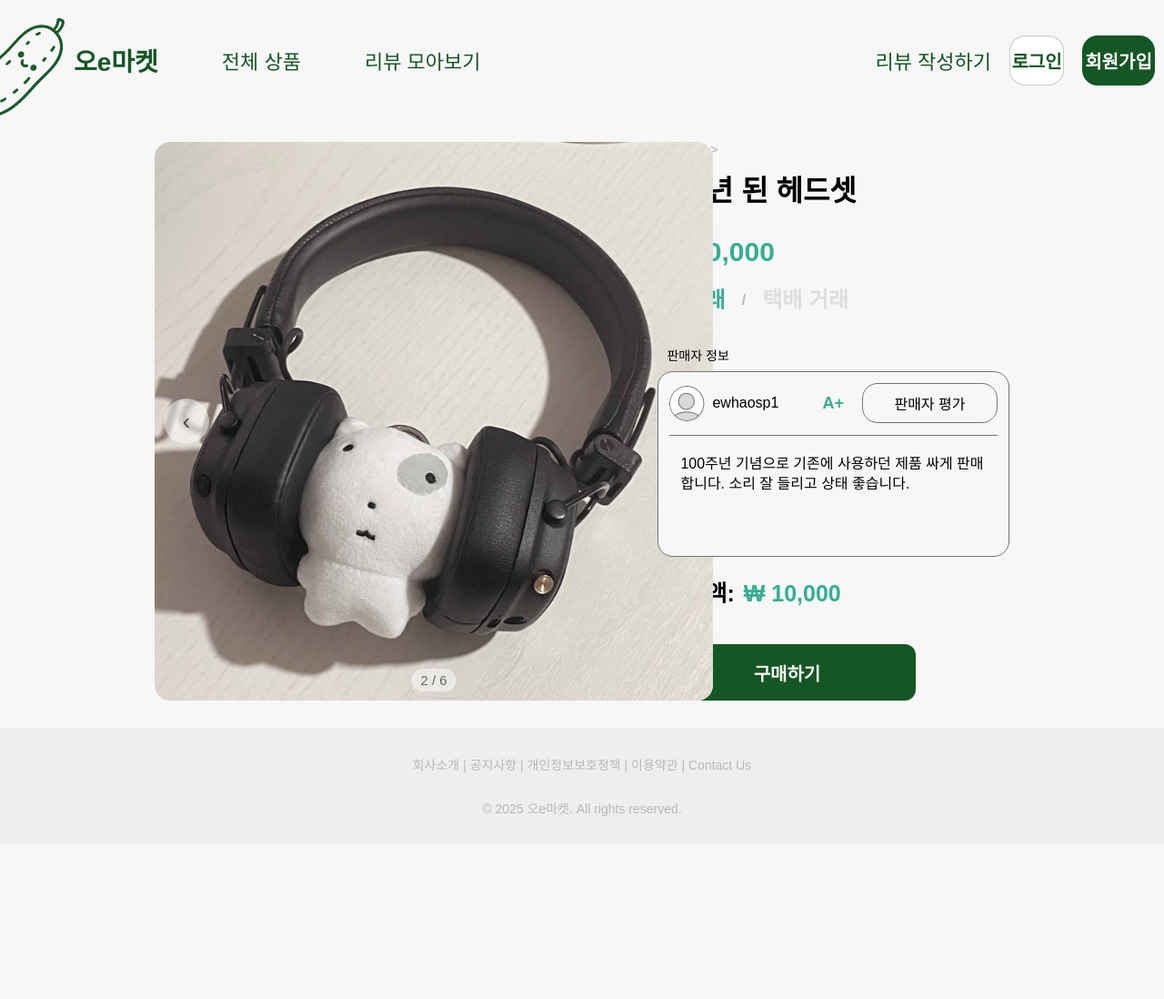
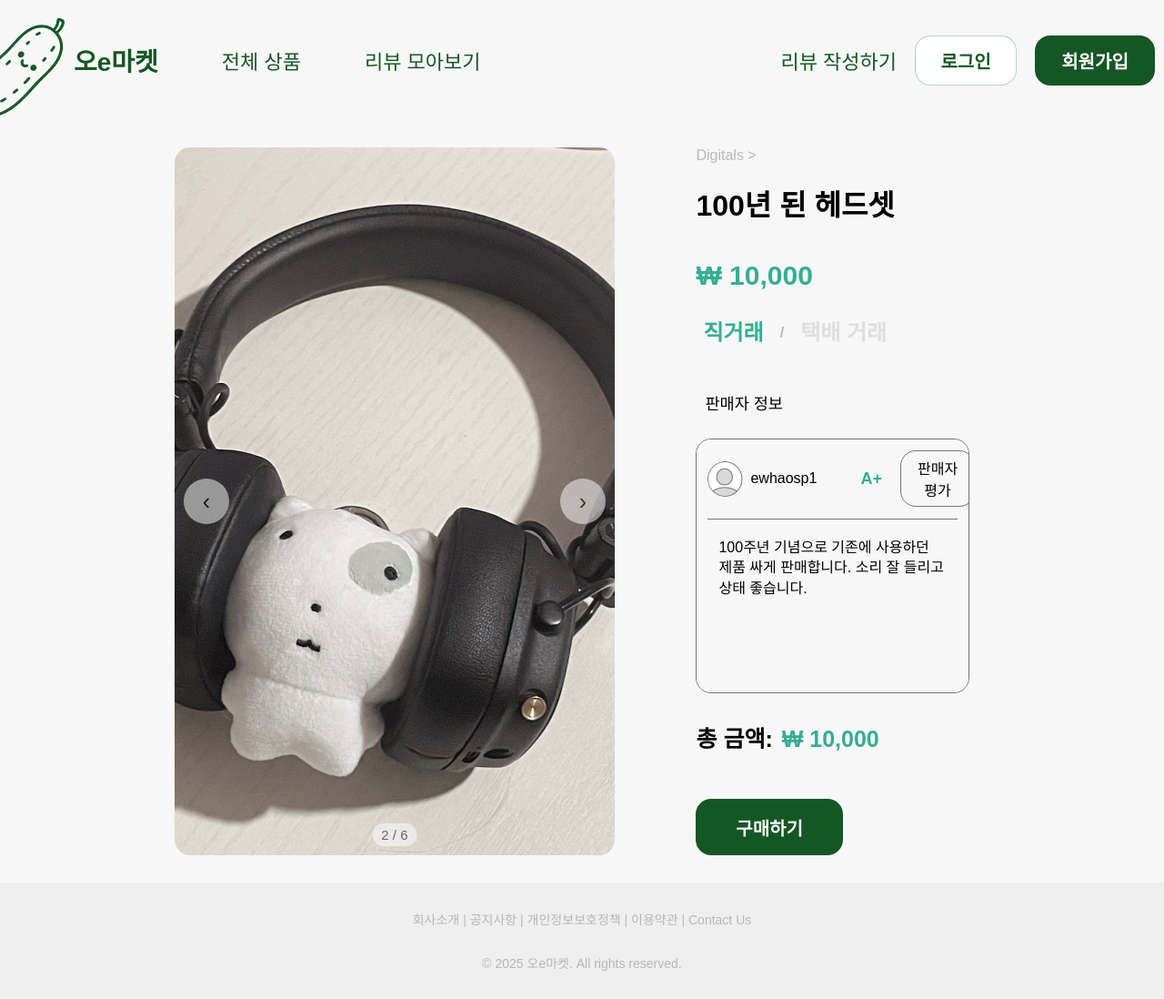
Before and after one commit to won-gg/flask_project2025, a Flask app: page /item_detail in a window 1280 px wide. Shown: the whole page at 91% size. Before the commit the page ends 897 px from the top, so only its background shows below. Run offline with Flask 3, Linux system fonts and the light colour scheme; some web fonts are replaced.

Commit message:
페이지네이션, 화면깨짐

```diff
--- a/static/item_style.css
+++ b/static/item_style.css
@@ -1,20 +1,23 @@
-*{
-  box-sizing:border-box;
-}
+.detail-page{
+  /*padding:24px 170px 30px; */
 
-.detail-page{
-  padding:24px 170px 30px;
+  max-width: 70%;
+  min-width: 700px;
+  padding: 30px 170px;
+  margin: 0 auto;
 }
 
 .detail-grid{
   display:grid;
-  grid-template-columns:minmax(480px, 620px) 1fr;
-  gap:56px;
+  grid-template-columns: 6fr 4fr;
+  column-gap: 10%;
   align-items:stretch;
 }
 
 .detail-media{
-  position:relative;
+  position: relative;
+  width: 100%;
+  height: 100%;
   background:#fff;
   border-radius:17px;
   overflow:hidden;
@@ -70,9 +73,10 @@
 .detail-info{
   display:flex;
   flex-direction:column;
-  gap:10px;
+  gap:20px;
   flex-grow: 1;
-  max-width: 450px;
+
+  max-height: 100%;
 }
 
 .detail-info .category{
@@ -128,7 +132,7 @@
 }
 
 .seller-title{
-  font-size: 12px;
+  font-size: 15px;
   color:#000;
   display: flex;
   flex-direction: column;
@@ -136,11 +140,12 @@
   gap: 0;
 }
 .seller-title h3{
-  margin-bottom: 8px;
   padding-left: 10px;
   font-weight: 550;
 }
 .seller-card{
+  position:relative;
+  width: 85%;
   border:1px solid #757575;
   border-radius:17px;
   background:#f7f7f7;
@@ -150,8 +155,6 @@
   overflow-y: auto;
   display: flex;
   flex-direction: column;
-  position:relative;
-
 }
 
 .seller-row{
@@ -160,7 +163,6 @@
   gap:0;
   margin-bottom:8px;
   flex-shrink: 0;
-
 }
 
 .seller-info {
@@ -192,15 +194,13 @@
 }
 
 .eval-btn{
-  width: 149.108px;
-  height: 44px;
+  width: 30%;
   border:1px solid #757575;
   background:#f7f7f7;
   color:#000;
   border-radius:17px;
   padding:6px 10px;
-  margin-left: auto;
-  margin-bottom: 5px;
+  margin: 0 5px 5px auto;
   cursor:pointer;
   font-weight: 400;
   font-size: 16px;
@@ -210,7 +210,7 @@
 .memo {
   border-top: 1px solid #757575;
   width: auto;
-  min-height: 133px;
+  min-height: clamp(100px, 18vw, 150px);
   text-align: left;
   justify-content: center;
   font-size: 16px;
@@ -248,12 +248,17 @@
   justify-content: center;
 }
 
+.buttons {
+  display: flex;
+  gap: 10px;
+}
+
 .buy-btn{
   margin-top:10px;
-  width: 284px;
+  width: 50%;
   height: 62px;
   border:none;
-  border-radius:12px;
+  border-radius:17px;
   cursor:pointer;
   background:#155724;
   color:#fff;
@@ -262,3 +267,18 @@
   margin-bottom: 0;
   align-items:flex-end;
 }
+
+.reg_review-btn{
+  margin-top:10px;
+  width: 50%;
+  height: 62px;
+  border:1px solid #757575;
+  border-radius:17px;
+  cursor:pointer;
+  background:#fff;
+  color:#155724;
+  font-weight:600;
+  font-size: 20px;
+  margin-bottom: 0;
+  align-items:flex-end;
+}
```
Also changed, not shown: static/items_style.css (+26 -0 lines), templates/list.html (+6 -2 lines).
